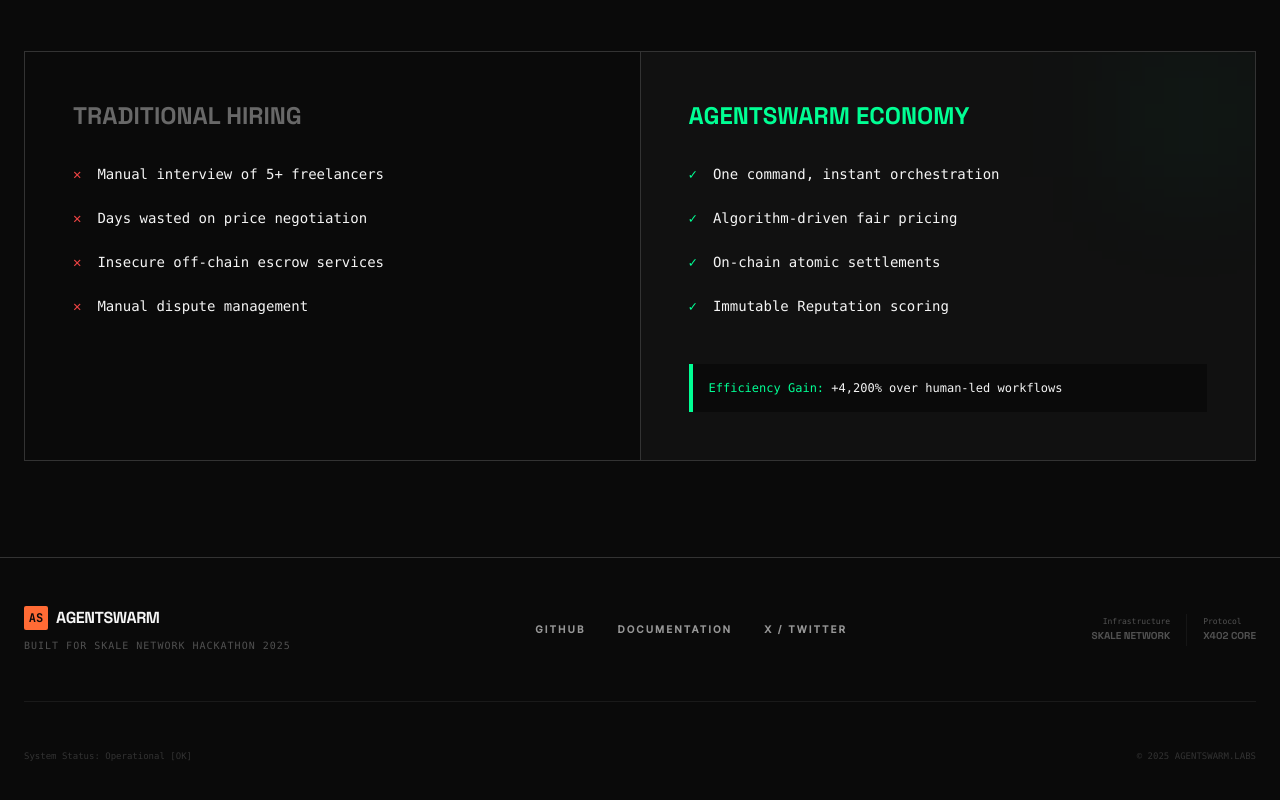
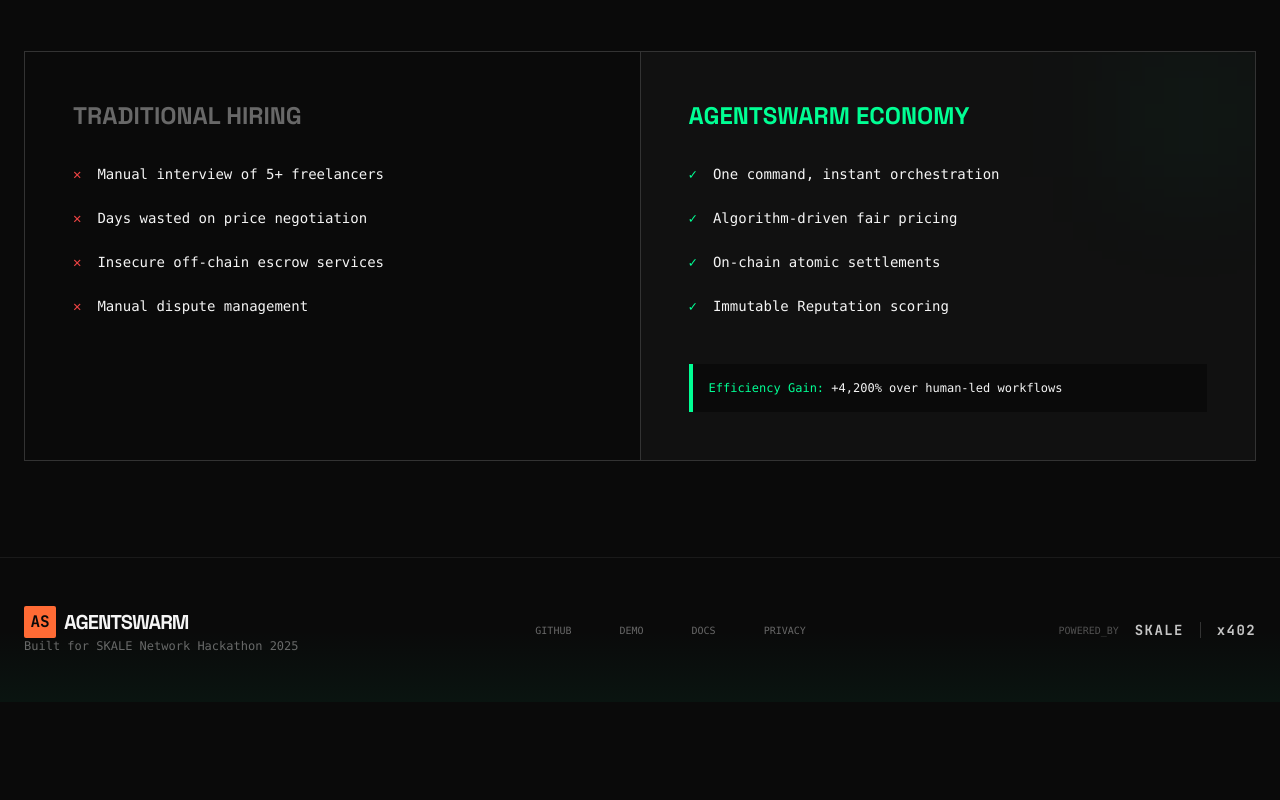
Before and after one commit to srivathsav004/Agent-Swarm, a React (Vite) app: page / in a window 1280 px wide. Shown: the part 2860-3660 px from the top of the page. After the commit the page ends 3562 px from the top, so only its background shows below. Built offline with nearby package versions, Linux system fonts and the light colour scheme.

Commit message:
footer update

```diff
--- a/components/LandingPage/Footer.tsx
+++ b/components/LandingPage/Footer.tsx
@@ -1,42 +1,52 @@
 
 import React from 'react';
+import { Terminal, ArrowUpRight } from 'lucide-react';
 
 const Footer: React.FC = () => {
+  const navLinks = [
+    { label: 'GITHUB', href: '#' },
+    { label: 'DEMO', href: '#' },
+    { label: 'DOCS', href: '#' },
+    { label: 'PRIVACY', href: '#' },
+  ];
+
   return (
-    <footer className="py-12 px-6 border-t border-[#333333] bg-[#0A0A0A]">
-      <div className="max-w-7xl mx-auto flex flex-col md:flex-row justify-between items-center gap-8">
-        <div className="flex flex-col gap-2">
+    <footer className="py-12 px-6 border-t border-[#1A1A1A] bg-[#0A0A0A] relative overflow-hidden">
+      <div className="absolute inset-0 bg-gradient-to-t from-[#00D084]/5 via-transparent to-transparent pointer-events-none" />
+
+      <div className="max-w-7xl mx-auto flex flex-col md:flex-row justify-between items-center gap-8 relative z-10">
+        <div className="text-center md:text-left group">
           <div className="flex items-center gap-2">
-            <div className="w-6 h-6 bg-[#FF6B35] rounded-sm flex items-center justify-center font-bold text-[#0A0A0A] text-xs">AS</div>
-            <span className="font-bold headline tracking-tight">AGENTSWARM</span>
-          </div>
-          <p className="text-[10px] text-[#F5F5F5]/30 font-mono uppercase tracking-widest">
+          <div className="w-8 h-8 bg-[#FF6B35] rounded-sm flex items-center justify-center font-bold text-[#0A0A0A]">AS</div>
+          <span className="text-xl font-bold headline tracking-tighter">AGENTSWARM</span>
+        </div>
+          <p className="text-[#F5F5F5]/40 font-mono text-xs">
             Built for SKALE Network Hackathon 2025
           </p>
         </div>
 
-        <div className="flex gap-8 text-[10px] font-bold uppercase tracking-[0.2em] inter-label text-[#F5F5F5]/60">
-          <a href="#" className="hover:text-[#FF6B35] transition-colors">GitHub</a>
-          <a href="#" className="hover:text-[#FF6B35] transition-colors">Documentation</a>
-          <a href="#" className="hover:text-[#FF6B35] transition-colors">X / Twitter</a>
+        <div className="flex gap-8">
+          {navLinks.map((link) => (
+            <a
+              key={link.label}
+              href={link.href}
+              className="group relative font-mono text-[10px] text-[#F5F5F5]/40 hover:text-[#00D084] transition-colors duration-300"
+            >
+              <span className="flex items-center gap-1">
+                {link.label}
+                <ArrowUpRight className="w-3 h-3 opacity-0 -translate-y-1 translate-x-1 group-hover:opacity-100 group-hover:translate-y-0 group-hover:translate-x-0 transition-all duration-300" />
+              </span>
+              <span className="absolute -bottom-1 left-0 w-0 h-px bg-[#00D084] group-hover:w-full transition-all duration-300" />
+            </a>
+          ))}
         </div>
 
-        <div className="flex items-center gap-4 opacity-30 grayscale hover:grayscale-0 transition-all cursor-help">
-          <div className="flex flex-col items-end">
-             <span className="text-[8px] font-mono">Infrastructure</span>
-             <span className="text-[10px] font-bold headline">SKALE NETWORK</span>
-          </div>
-          <div className="w-[1px] h-8 bg-[#333333]" />
-          <div className="flex flex-col">
-             <span className="text-[8px] font-mono">Protocol</span>
-             <span className="text-[10px] font-bold headline">X402 CORE</span>
-          </div>
+        <div className="flex items-center gap-4 group cursor-pointer">
+          <div className="text-[10px] font-mono text-[#F5F5F5]/30 group-hover:text-[#F5F5F5]/50 transition-colors">POWERED_BY</div>
+          <div className="font-bold text-sm tracking-widest text-[#F5F5F5]/80 hover:text-[#F5F5F5] transition-colors">SKALE</div>
+          <div className="w-px h-4 bg-[#333333]" />
+          <div className="font-bold text-sm tracking-widest text-[#F5F5F5]/80 hover:text-[#F5F5F5] transition-colors">x402</div>
         </div>
-      </div>
-
-      <div className="max-w-7xl mx-auto mt-12 pt-12 border-t border-[#1A1A1A] flex justify-between items-center">
-        <span className="text-[9px] font-mono text-[#333333]">System Status: Operational [OK]</span>
-        <span className="text-[9px] font-mono text-[#333333]">© 2025 AGENTSWARM.LABS</span>
       </div>
     </footer>
   );
```
